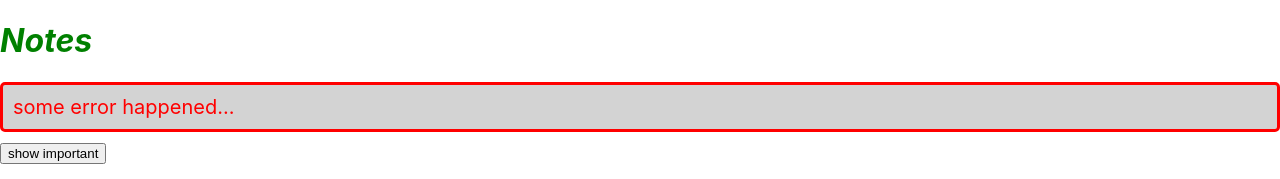
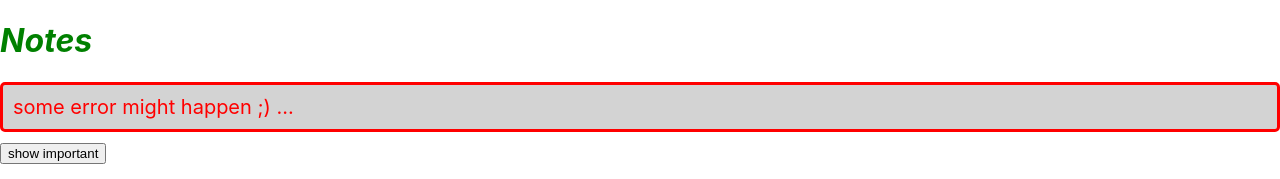
Before and after one commit to pdjorgeluis/my-app2a, a React (Create React App) app: page / in a window 1280 px wide. Shown: the top 179 px of the page. Built offline with nearby package versions, Linux system fonts and the light colour scheme; no server answers; data requests are answered from the project's data file.

Commit message:
trying to deploy

```diff
--- a/src/App.js
+++ b/src/App.js
@@ -15,7 +15,7 @@ const App = () => {
   const [notes, setNotes] = useState([])
   const [newNote, setNewNote] = useState('')
   const [showAll, setShowAll] = useState(true)
-  const [errorMessage, setErrorMessage] = useState('some error happened...')
+  const [errorMessage, setErrorMessage] = useState('some error might happen ;) ...')
 
   useEffect(() => {
     console.log('effect');
--- a/src/services/notes.js
+++ b/src/services/notes.js
@@ -1,5 +1,5 @@
 import axios from "axios";
-const baseURL = 'http://localhost:3001/notes'
+const baseURL = 'http://localhost:3001/api/notes'
 
 const getAll = () => {
     const request = axios.get(baseURL);
```
